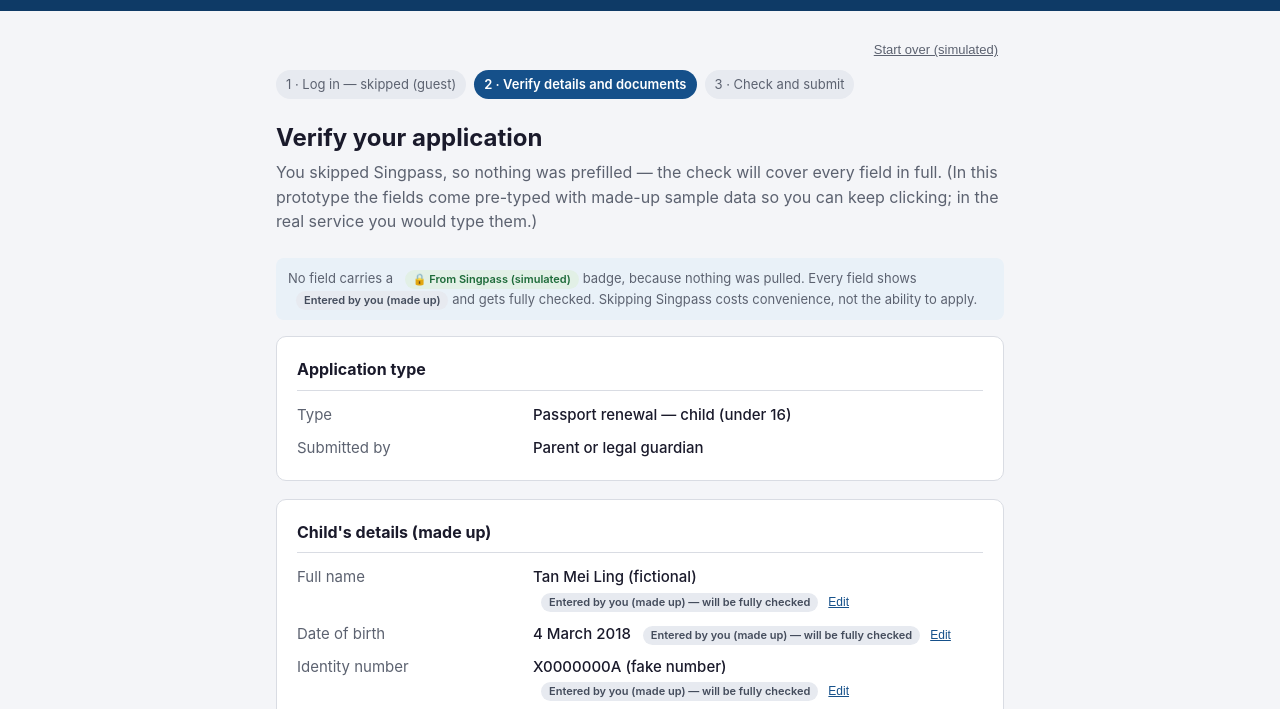
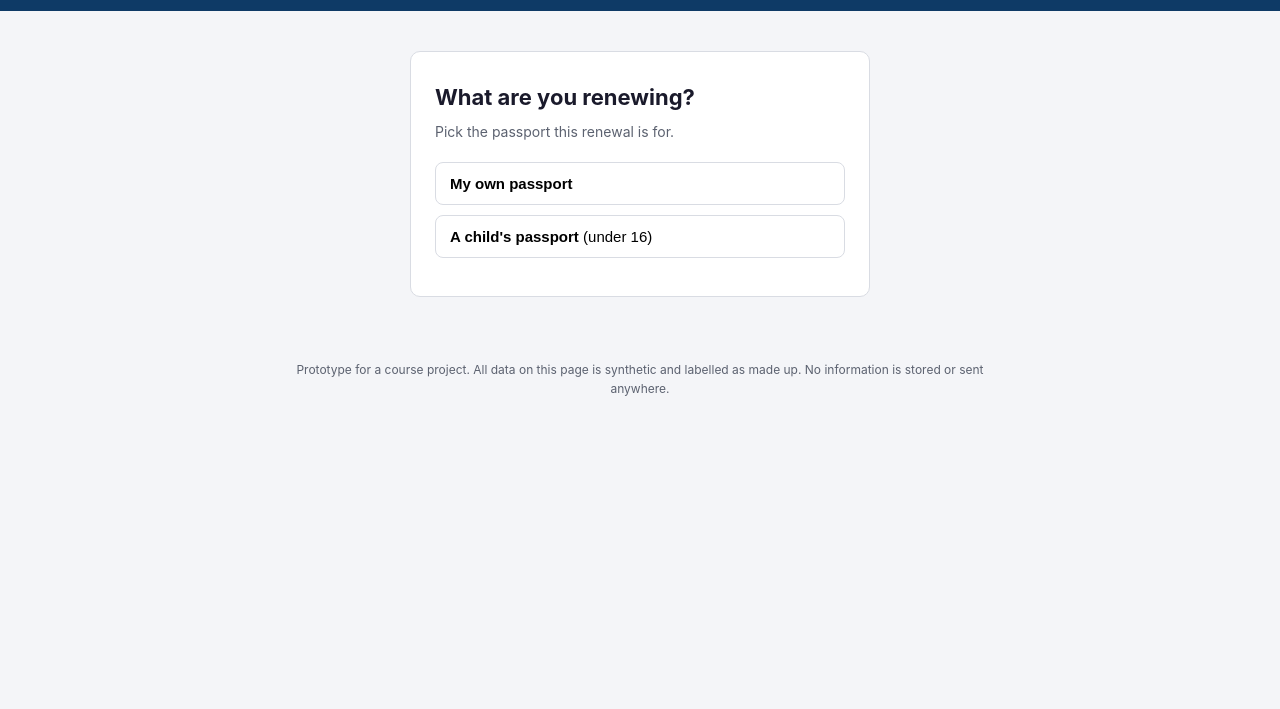
Before and after one commit to tanjierong/govtech-ai-project, a plain HTML site: page day2-validate/prototype/index.html in a window 1280 px wide. Both pictures are taken after a click on the button "Continue without Singpass — fill everything in yourself". Shown: the part 85-794 px from the top of the page. Drawn offline with Linux system fonts and the light colour scheme.

Commit message:
Start generic and ask what is being renewed in day2-validate/prototype/ (#20)
Co-authored-by: tanjierong <284237481+tanjierong@users.noreply.github.com>
Co-authored-by: Claude Fable 5 <noreply@anthropic.com>

```diff
--- a/day2-validate/prototype/index.html
+++ b/day2-validate/prototype/index.html
@@ -272,7 +272,7 @@
   /* Simulated Singpass login + child picker */
   #screen-app { display: none; }
   #screen-app.open { display: block; }
-  #screen-login, #screen-picker { max-width: 460px; margin: 40px auto; }
+  #screen-login, #screen-picker, #screen-type { max-width: 460px; margin: 40px auto; }
   .hidden { display: none !important; }
   .login-card {
     background: var(--card);
@@ -487,7 +487,7 @@
 <main>
   <div id="screen-login">
     <div class="login-card">
-      <h1>Renew a child's passport</h1>
+      <h1>Renew a passport</h1>
       <p class="login-sub">Log in and we will fill in what the government already knows, so you only check and add what's missing.</p>
       <button class="singpass-btn" type="button" onclick="singpassLogin()">Log in with Singpass (simulated)</button>
       <button class="guest-btn" type="button" onclick="guestStart()">Continue without Singpass — fill everything in yourself</button>
@@ -497,6 +497,20 @@
         real authentication and retrieves nothing. Everything it "prefills" is made-up
         sample data. Skipping Singpass costs convenience only — you can still apply.
       </p>
+    </div>
+  </div>
+
+  <div id="screen-type" class="hidden">
+    <div class="login-card picker-card">
+      <h1>What are you renewing?</h1>
+      <p class="login-sub">Pick the passport this renewal is for.</p>
+      <button class="picker-option" type="button" onclick="chooseType('self')">
+        <strong>My own passport</strong>
+      </button>
+      <p class="picker-warn hidden" id="self-note">Not built in this prototype — the test case is a child renewal. Pick "A child's passport" to continue.</p>
+      <button class="picker-option" type="button" onclick="chooseType('child')">
+        <strong>A child's passport</strong> (under 16)
+      </button>
     </div>
   </div>
 
@@ -775,14 +789,31 @@
       .replace(/>/g, '&gt;').replace(/"/g, '&quot;');
   }
 
-  // ---------- Login, child picker, guest path ----------
+  // ---------- Login, renewal type, child picker, guest path ----------
   function singpassLogin() {
     document.getElementById('login-progress').style.display = 'block';
     setTimeout(function () {
+      state.mode = 'singpass';
       document.getElementById('screen-login').classList.add('hidden');
+      document.getElementById('screen-type').classList.remove('hidden');
+      window.scrollTo(0, 0);
+    }, 900);
+  }
+  function chooseType(which) {
+    if (which === 'self') {
+      // Only the child renewal is built: it is the highest-confusion test case.
+      document.getElementById('self-note').classList.remove('hidden');
+      return;
+    }
+    document.getElementById('screen-type').classList.add('hidden');
+    if (state.mode === 'singpass') {
       document.getElementById('screen-picker').classList.remove('hidden');
       window.scrollTo(0, 0);
-    }, 900);
+    } else {
+      state.childLinked = false;
+      setValues(PERSONAS[0]);
+      enterApp();
+    }
   }
   function pickChild(i) {
     state.mode = 'singpass';
@@ -810,9 +841,9 @@
   }
   function guestStart() {
     state.mode = 'guest';
-    state.childLinked = false;
-    setValues(PERSONAS[0]);
-    enterApp();
+    document.getElementById('screen-login').classList.add('hidden');
+    document.getElementById('screen-type').classList.remove('hidden');
+    window.scrollTo(0, 0);
   }
   function setValues(childVals) {
     for (var k in PARENT) state.values[k] = PARENT[k];
@@ -831,6 +862,7 @@
   }
   function enterApp() {
     document.getElementById('screen-login').classList.add('hidden');
+    document.getElementById('screen-type').classList.add('hidden');
     document.getElementById('screen-picker').classList.add('hidden');
     document.getElementById('screen-app').classList.add('open');
     buildFields();
```
Also changed, not shown: 1 other file.
